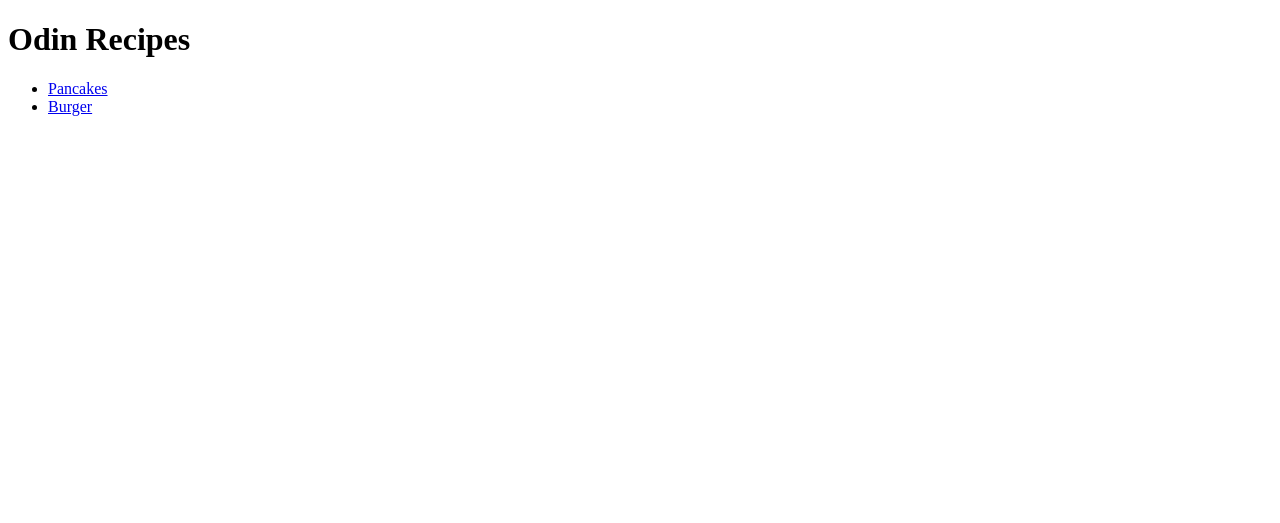
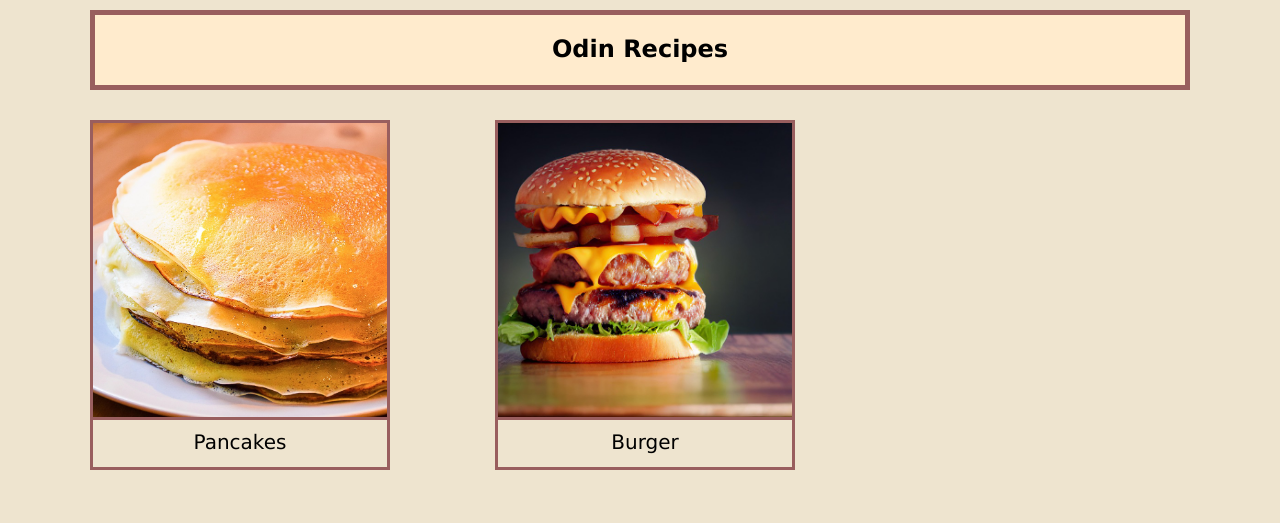
Before and after one commit to rdrg-ferreira/odin-recipes, a plain HTML site: page index.html in a window 1280 px wide. Drawn offline with Linux system fonts and the light colour scheme.

Commit message:
changed index file to a grid style layout for the recipes; styled index file

```diff
--- a/index.html
+++ b/index.html
@@ -7,10 +7,19 @@
     <link rel="stylesheet" href="./style.css">
 </head>
 <body>
-    <h1 class="title">Odin Recipes</h1>
-    <ul>
-        <li><a href="./recipes/pancakes.html">Pancakes</a></li>
-        <li><a href="./recipes/burger.html">Burger</a></li>
-    </ul>
+    <div class="content">
+        <h1 class="title">Odin Recipes</h1>
+        <div class="recipes">
+            <div class="item">
+                <div class="img"><img src="./img/pancakes.jpg" alt="stack of pancakes" width="1280" height="853" class="recipe-img"></div>
+                <div class="item name"><a href="./recipes/pancakes.html" class="link">Pancakes</a></div>
+            </div>
+
+            <div class="item">
+                <div class="img"><img src="./img/burger.jpg" alt="nice burger" width="640" height="640" class="recipe-img"></div>
+                <div class="item name"><a href="./recipes/burger.html" class="link">Burger</a></div>
+            </div>
+        </div>
+    </div>
 </body>
 </html>
--- a/style.css
+++ b/style.css
@@ -0,0 +1,65 @@
+* {
+    padding: 0px;
+    margin: 0px;
+    box-sizing: border-box;
+    font-family: Verdana, sans-serif;
+}
+
+body {
+    background-color: rgb(238, 228, 207);
+}
+
+.content {
+    width: 1100px;
+    height: auto;
+    margin: 0px auto;
+}
+
+.title {
+    text-align: center;
+    font-size: 24px;
+    background-color: blanchedalmond;
+    width: auto;
+    height: 80px;
+    margin: 10px auto;
+    padding: 20px;
+    border: 5px solid rgb(153, 94, 94);
+}
+
+div.item {
+    display: inline-block;
+    color: black;
+    width: 300px;
+    height: 350px;
+    margin: 20px 100px 50px 0px;
+}
+
+div.img {
+    width: 300px;
+    height: 300px;
+    border: 3px solid rgb(153, 94, 94);
+}
+
+.recipe-img {
+    width: 100%;
+    height: 100%;
+    object-fit: cover;
+}
+
+div.item.name {
+    width: 300px;
+    height: 50px;
+    margin: 0px;
+    text-align: center;
+    border: 3px solid rgb(153, 94, 94);
+    border-top-style: none;
+    padding: 10px;
+}
+
+.link {
+    text-decoration-line: none;
+    color: black;
+    display: block;
+    text-align: center;
+    font-size: 20px;
+}
```
Also changed, not shown: recipes/burger.html (+2 -1 lines), recipes/pancakes.html (+2 -1 lines).
